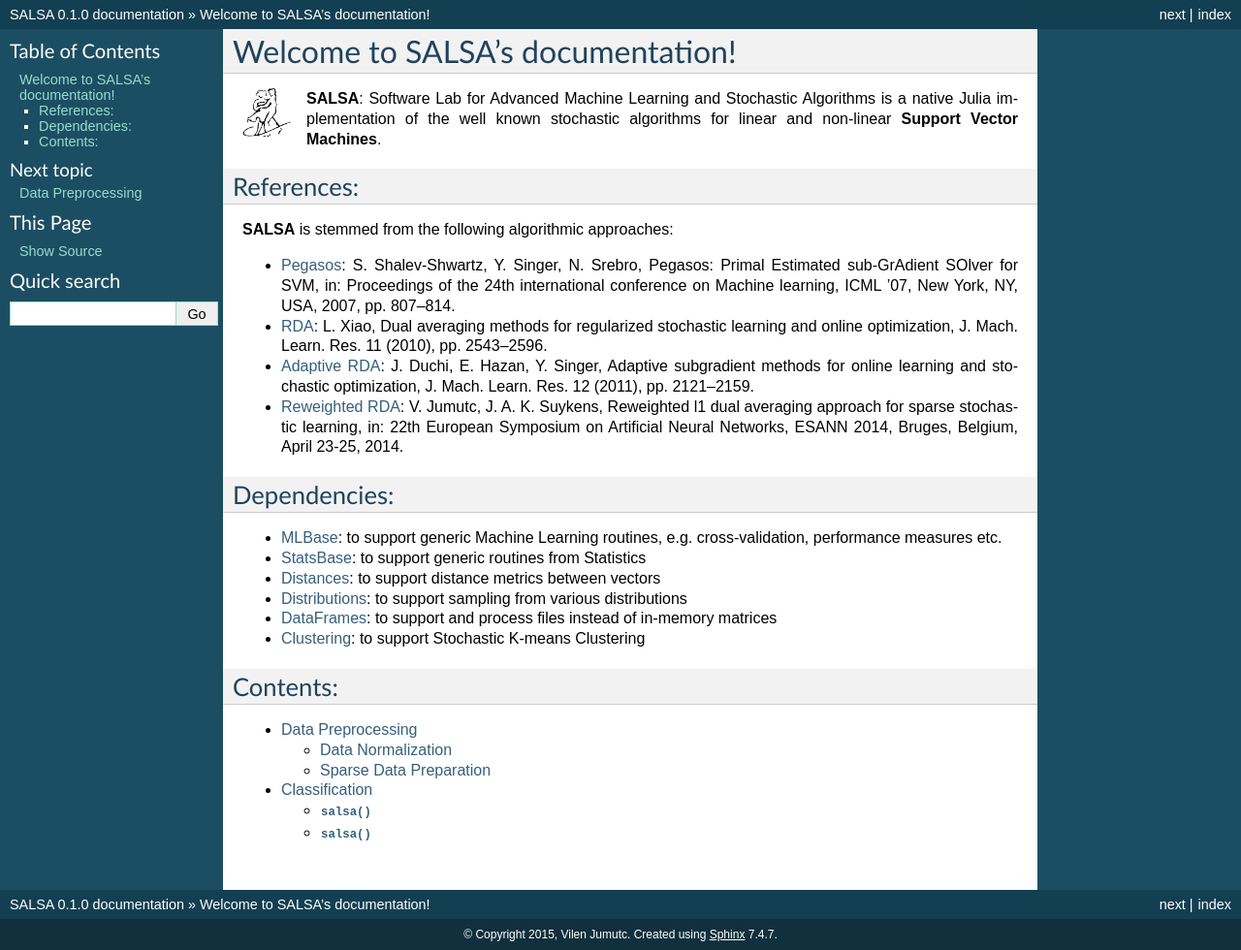
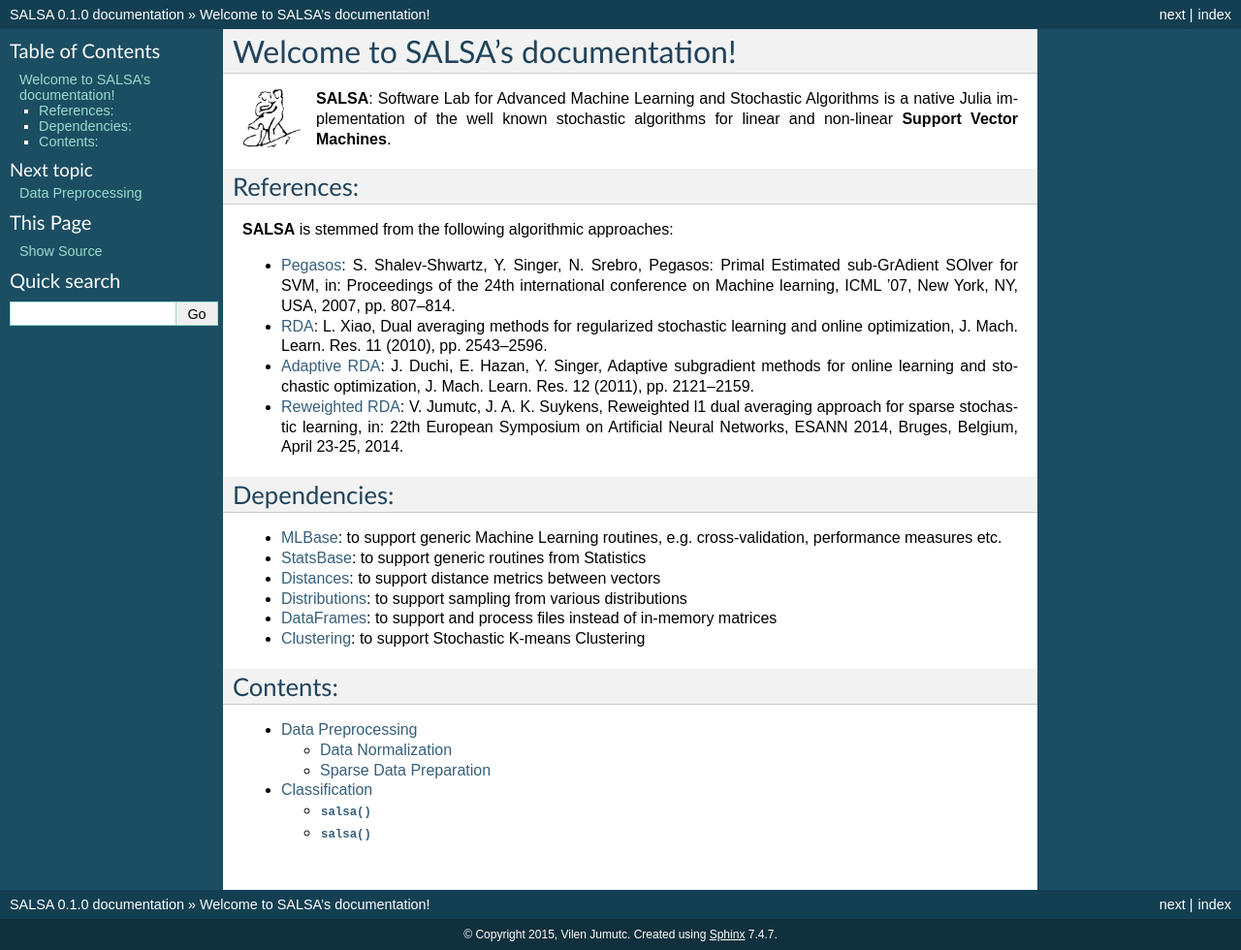
Before and after one commit to jumutc/SALSA.jl, a Sphinx documentation site: the page built from docs/source/index.rst, in a window 1280 px wide. Shown: the whole page at 97% size. Built offline with Sphinx 7.4.7, drawn with Linux system fonts in a browser that asks for light colours; formulas are drawn with MathJax 3.

Commit message:
sphynx docs adjusted

```diff
--- a/docs/source/index.rst
+++ b/docs/source/index.rst
@@ -4,7 +4,7 @@ Welcome to SALSA's documentation!
 
 .. image:: ../images/SALSA.png
     :align: left
-    :width: 50px
+    :width: 60px
 
 
 **SALSA**: Software Lab for Advanced Machine Learning and Stochastic Algorithms is a native Julia implementation of the well known stochastic algorithms for linear and non-linear **Support Vector Machines**.
```
